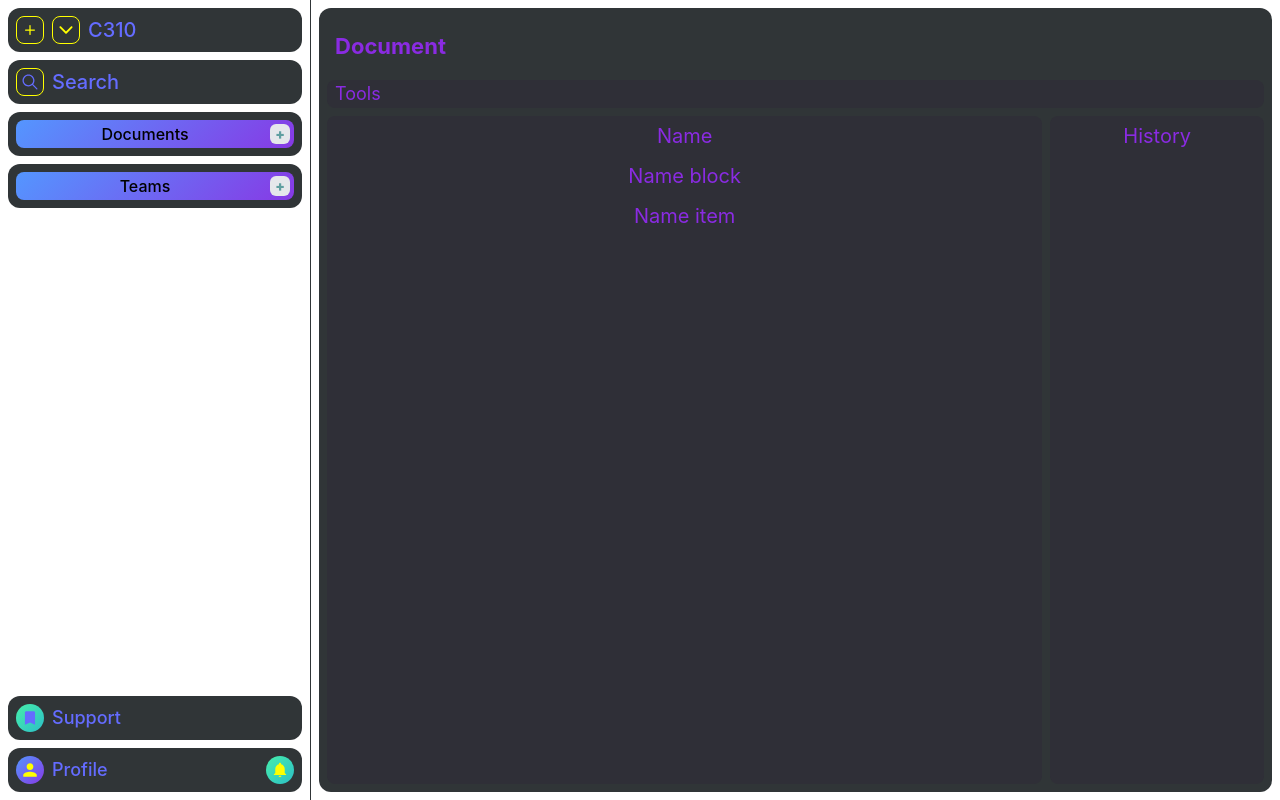
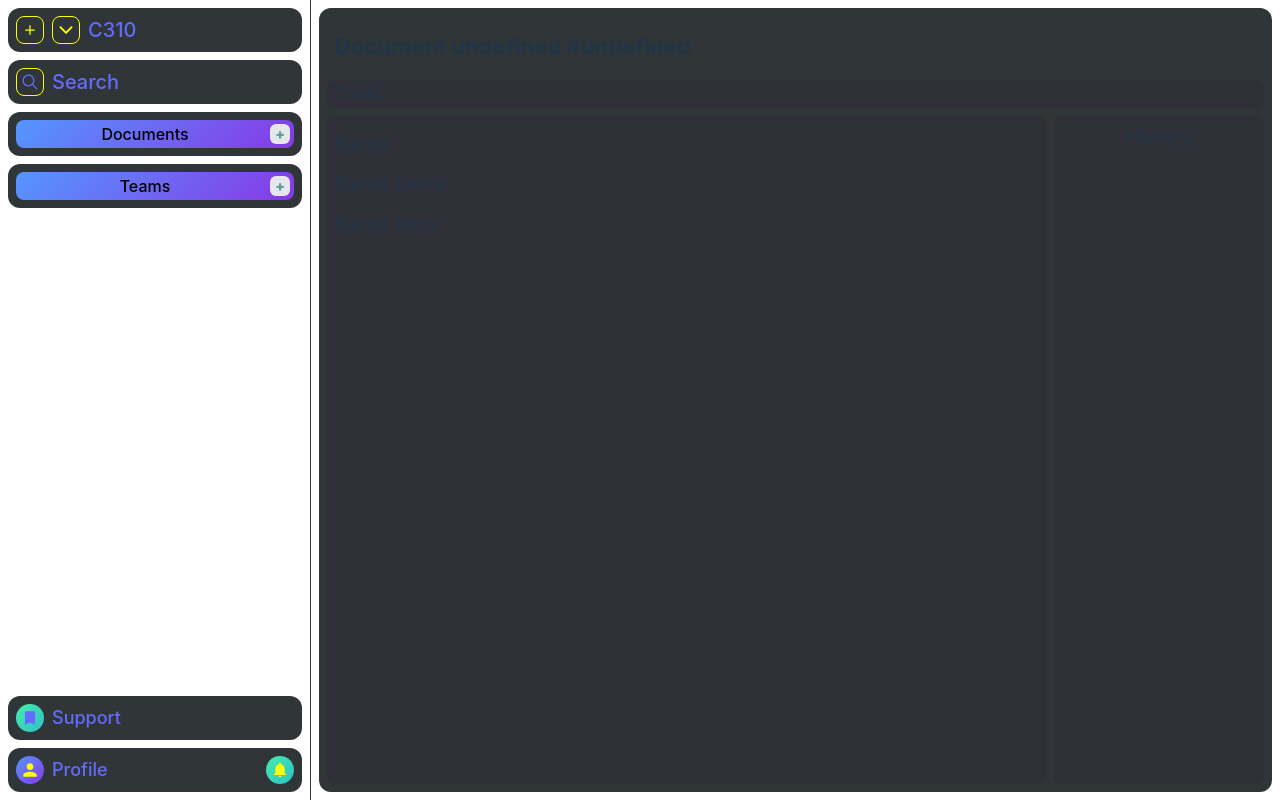
Before and after one commit to entools/tools.interface, a React (Vite) app: page /document in a window 1280 px wide. Built offline with nearby package versions, Linux system fonts and the light colour scheme.

Commit message:
fix: document-page

```diff
--- a/src/pages/document-page/document-page.module.css
+++ b/src/pages/document-page/document-page.module.css
@@ -7,7 +7,7 @@
   width: 100%;
   display: flex;
   flex-direction: column;
-  color: blueviolet;
+  color: var(--font-color);
   overflow-y: overlay;
   overflow-x: hidden;
 }
@@ -27,7 +27,6 @@
 }
 
 .tools {
-  /* width: 100%; */
   font-size: 18px;
   line-height: 28px;
   text-align: left;
@@ -43,18 +42,20 @@
 .form {
   display: flex;
   flex-direction: row;
-  /* border-radius: 8px; */
   justify-content: space-between;
-  /* background-color: #2f2f37; */
   margin: 8px;
   height: 100%;
 }
 
 .main {
+  display: flex;
+  flex-direction: column;
+  justify-content: flex-start;
+  align-items: flex-start;
   background-color: #2f2f37;
-  /* width: 100%; */
   width: 100%;
   border-radius: 8px;
+  padding: 8px;
 }
 
 .history {
--- a/src/pages/document-page/document-page.tsx
+++ b/src/pages/document-page/document-page.tsx
@@ -1,10 +1,15 @@
+import {
+  // Link, useLocation, useNavigate,
+  useParams,
+} from 'react-router-dom';
 import style from './document-page.module.css';
 
 function DocumentPage() {
+  const { projectId, documentId } = useParams();
   return (
     <div className={style.layout}>
       <h2 className={style.title}>
-        Document
+        {`Document ${documentId} #${projectId}`}
       </h2>
       <div className={style.tools}>Tools</div>
       <div className={style.form}>
```
